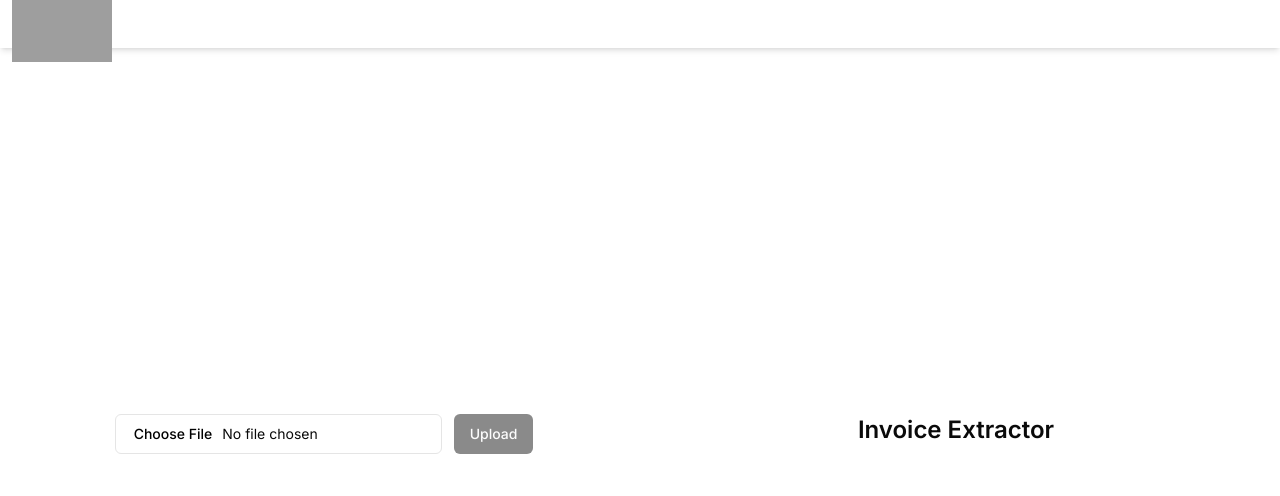
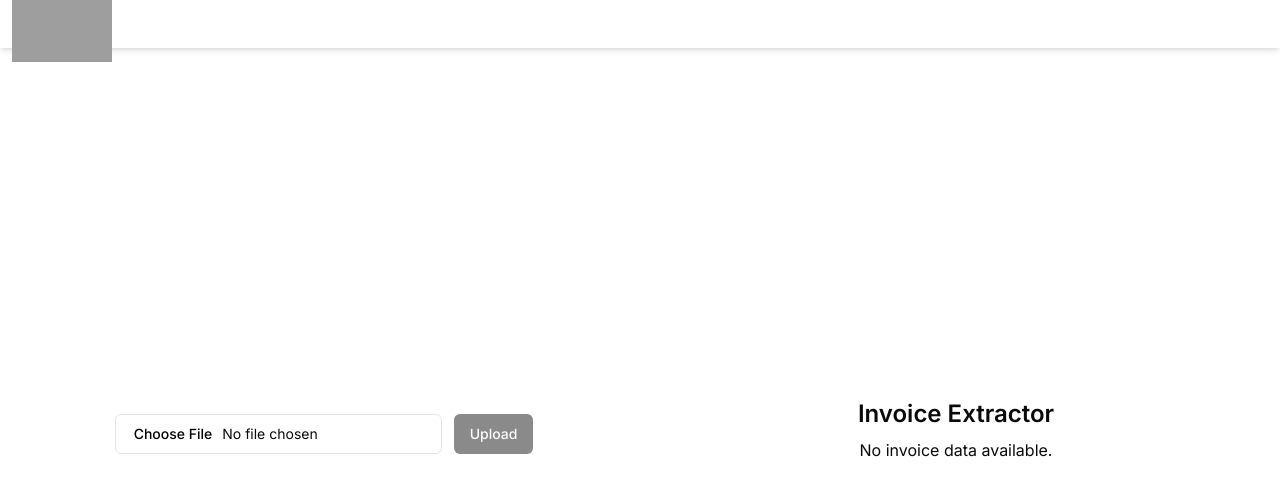
Before and after one commit to DeadmanAbir/swipe-invoice, a Next.js app: page / in a window 1280 px wide. Shown: the top 496 px of the page. Built offline with nearby package versions, Linux system fonts and the light colour scheme; grey boxes are pictures that could not be loaded.

Commit message:
added : design change

```diff
--- /dev/null
+++ b/src/app/_components/table-component.tsx
@@ -0,0 +1,65 @@
+import { Button } from '@/components/ui/button';
+import {
+    Table,
+    TableBody,
+    TableCell,
+    TableHead,
+    TableRow,
+  } from '@/components/ui/table'
+  import { Trash2 } from 'lucide-react'
+const TableComponent = ({invoiceData,loading,error,setInvoiceData}:any) => {
+    const handleClearStorage = () => {
+        localStorage.removeItem('invoiceData')
+        setInvoiceData(null)
+      }
+    return (    <div className="flex flex-col items-center gap-2 justify-center w-full">
+        <div className="text-2xl font-semibold">Invoice Extractor</div>
+
+        {loading ? (
+          <div>Loading invoice data...</div>
+        ) : error ? (
+          <div className="text-red-500">Error: {error}</div>
+        ) : invoiceData ? (
+          <Table>
+            <TableBody className="border-2">
+              <TableRow>
+                <TableHead>Customer Name</TableHead>
+                <TableCell>{invoiceData.customer_name}</TableCell>
+              </TableRow>
+              <TableRow>
+                <TableHead>Customer Address</TableHead>
+                <TableCell>{invoiceData.customer_address}</TableCell>
+              </TableRow>
+              <TableRow>
+                <TableHead>Customer Number</TableHead>
+                <TableCell>{invoiceData.customer_number}</TableCell>
+              </TableRow>
+              <TableRow>
+                <TableHead>Customer Mail</TableHead>
+                <TableCell>{invoiceData.customer_mail}</TableCell>
+              </TableRow>
+              <TableRow>
+                <TableHead>Products</TableHead>
+                <TableCell>{invoiceData.products}</TableCell>
+              </TableRow>
+              <TableRow>
+                <TableHead>Total Amount</TableHead>
+                <TableCell>{invoiceData.total_amount}</TableCell>
+              </TableRow>
+            </TableBody>
+          </Table>
+        ) : (
+          <div>No invoice data available.</div>
+        )}
+
+        <div className='flex items-center justify-end w-full'>
+          {invoiceData && (
+            <Button onClick={handleClearStorage}>
+              <Trash2 className='h-5 w-5'/>
+            </Button>
+          )}
+        </div>
+      </div> );
+}
+
+export default TableComponent;
--- a/src/app/page.tsx
+++ b/src/app/page.tsx
@@ -2,27 +2,25 @@
 import { Button } from '@/components/ui/button'
 import { Input } from '@/components/ui/input'
 import { useEffect, useState } from 'react'
-import {
-  Table,
-  TableBody,
-  TableCell,
-  TableHead,
-  TableHeader,
-  TableRow,
-} from '@/components/ui/table'
-import { Eraser, Trash, Trash2 } from 'lucide-react'
-interface InvoiceData {
-  customer_name: string;
-  customer_address: string;
-  customer_number: string;
-  customer_mail: string;
-  products: string;
-  total_amount: string;
+
+import TableComponent from './_components/table-component'
+
+export interface InvoiceData {
+  customer_name: string
+  customer_address: string
+  customer_number: string
+  customer_mail: string
+  products: string
+  total_amount: string
 }
+
 export default function Home() {
   const [files, setFiles] = useState<FileList | null>(null)
   const [fileURL, setFileURL] = useState<string | null>(null)
-  const [invoiceData, setInvoiceData] = useState<InvoiceData | null>(null);
+  const [invoiceData, setInvoiceData] = useState<InvoiceData | null>(null)
+  const [loading, setLoading] = useState(false)
+  const [error, setError] = useState<string | null>(null)
+
   const handleFileChange = (event: React.ChangeEvent<HTMLInputElement>) => {
     const fileList = event.target.files
     setFiles(fileList)
@@ -32,19 +30,24 @@ export default function Home() {
       setFileURL(url)
     }
   }
+
   useEffect(() => {
     const storedInvoiceData = localStorage.getItem('invoiceData')
     if (storedInvoiceData) {
       setInvoiceData(JSON.parse(storedInvoiceData))
     }
   }, [])
+
   useEffect(() => {
     if (invoiceData) {
       localStorage.setItem('invoiceData', JSON.stringify(invoiceData))
     }
   }, [invoiceData])
+
   const handleSubmit = () => {
     if (files) {
+      setLoading(true)
+      setError(null)
       const formData = new FormData()
       formData.set('file', files[0])
 
@@ -52,19 +55,23 @@ export default function Home() {
         method: 'POST',
         body: formData,
       })
-        .then((response) => response.json())
+        .then((response) => {
+          if (!response.ok) {
+            throw new Error('Failed to extract invoice data.')
+          }
+          return response.json()
+        })
         .then((data) => {
           const parsedData = JSON.parse(data.data.output)
           setInvoiceData(parsedData)
         })
         .catch((error) => {
-          console.error('Error:', error)
+          setError(error.message)
+        })
+        .finally(() => {
+          setLoading(false)
         })
     }
-  }
-  const handleClearStorage = () => {
-    localStorage.removeItem('invoiceData')
-    setInvoiceData(null)
   }
 
   return (
@@ -77,7 +84,9 @@ export default function Home() {
             onChange={handleFileChange}
             className="file-input "
           />
-          <Button onClick={handleSubmit} disabled={!fileURL} >Upload</Button>
+          <Button onClick={handleSubmit} disabled={!fileURL || loading}>
+            {loading ? 'Uploading...' : 'Upload'}
+          </Button>
         </div>
 
         {fileURL && (
@@ -90,46 +99,12 @@ export default function Home() {
           </div>
         )}
       </div>
-      <div className="flex flex-col items-center gap-2 justify-center w-full">
-        <div className="text-2xl font-semibold">Invoice Extractor</div>
-
-        {invoiceData && (
-          <Table>
-            <TableBody className="border-2">
-              <TableRow>
-                <TableHead>Customer Name</TableHead>
-                <TableCell>{invoiceData.customer_name}</TableCell>
-              </TableRow>
-              <TableRow>
-                <TableHead>Customer Address</TableHead>
-                <TableCell>{invoiceData.customer_address}</TableCell>
-              </TableRow>
-              <TableRow>
-                <TableHead>Customer Number</TableHead>
-                <TableCell>{invoiceData.customer_number}</TableCell>
-              </TableRow>
-              <TableRow>
-                <TableHead>Customer Mail</TableHead>
-                <TableCell>{invoiceData.customer_mail}</TableCell>
-              </TableRow>
-              <TableRow>
-                <TableHead>Products</TableHead>
-                <TableCell>{invoiceData.products}</TableCell>
-              </TableRow>
-              <TableRow>
-                <TableHead>Total Amount</TableHead>
-                <TableCell>{invoiceData.total_amount}</TableCell>
-              </TableRow>
-            </TableBody>
-          </Table>
-        )}
-        <div className='flex items-center justify-end w-full'>
-        {invoiceData && (
-          <Button onClick={handleClearStorage}><Trash2 className='h-5 w-5'/></Button>
-        )}
-        </div>
-
-      </div>
+      <TableComponent
+        invoiceData={invoiceData}
+        error={error}
+        setInvoiceData={setInvoiceData}
+        loading={loading}
+      />
     </div>
   )
 }
```
